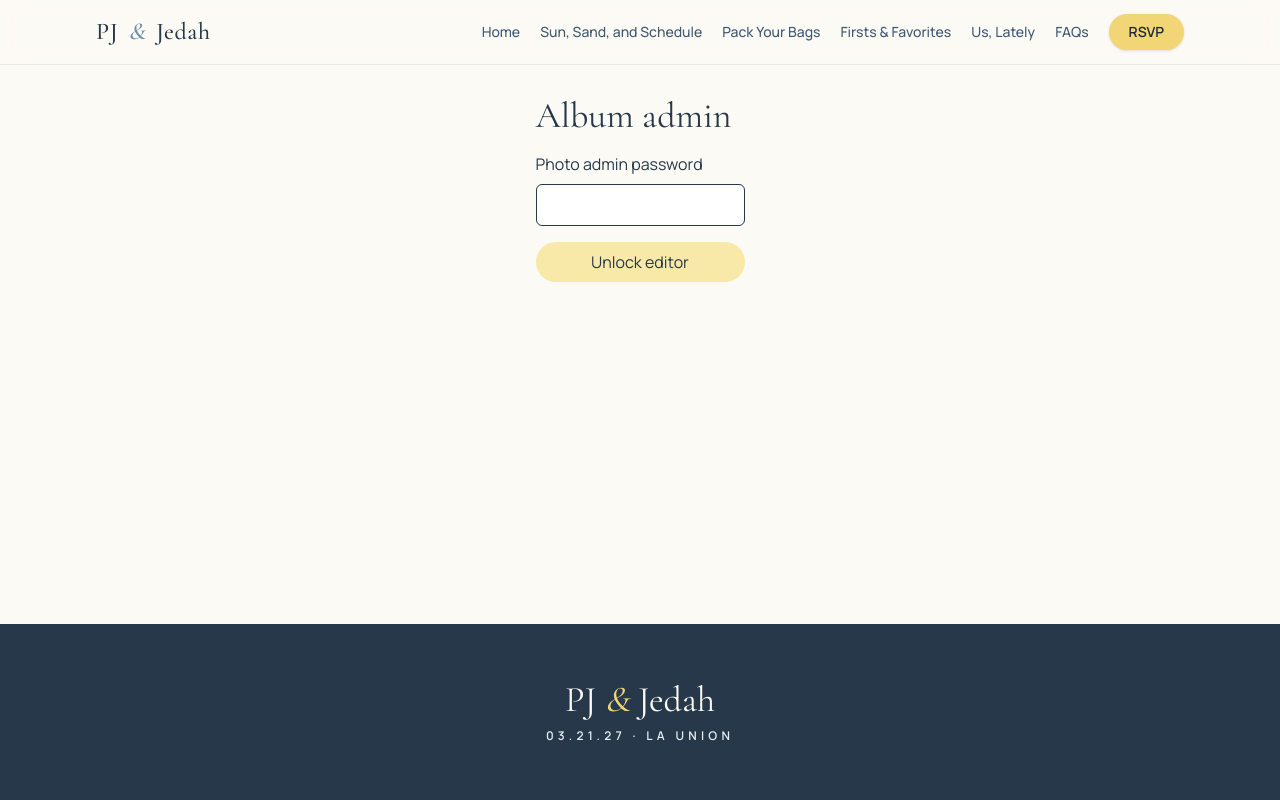
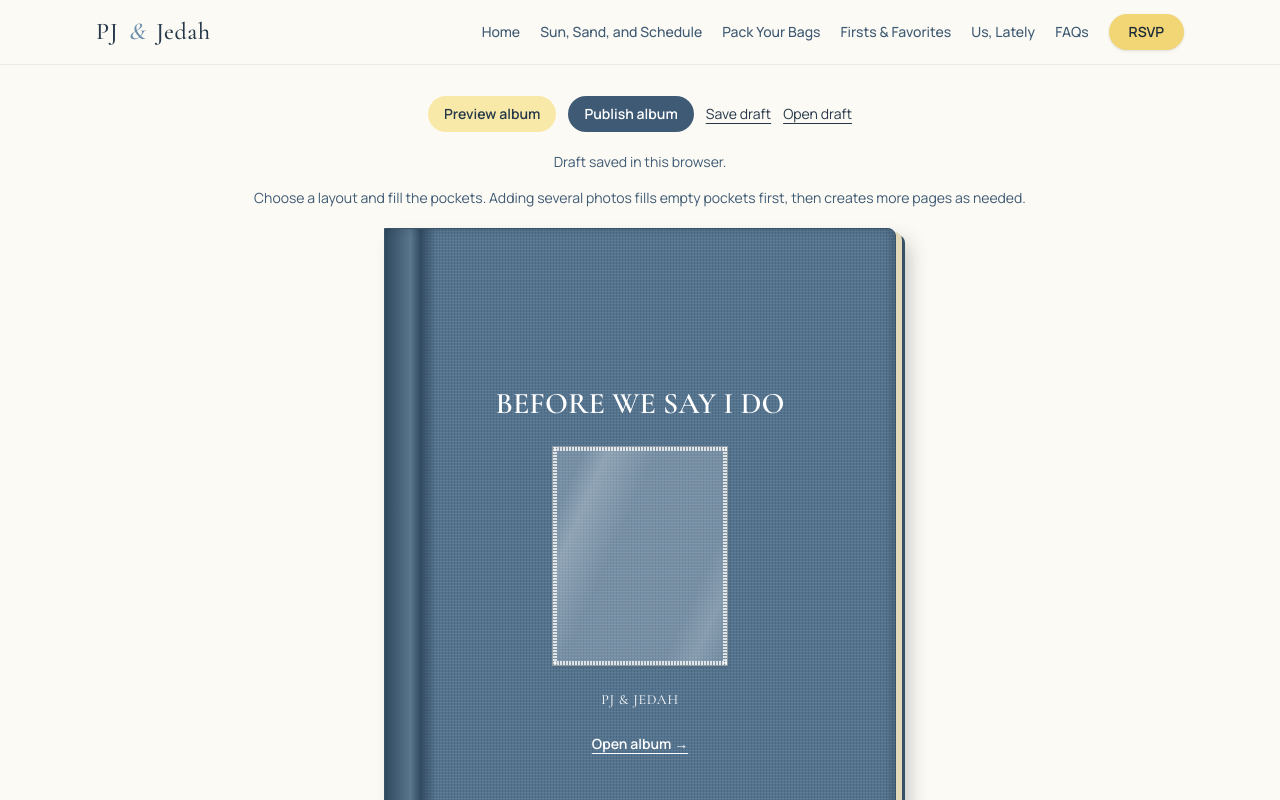
Before and after one commit to pjudal/wedding-site, a Next.js app: page /album-admin in a window 1280 px wide. Built offline with nearby package versions, Linux system fonts and the light colour scheme.

Commit message:
Match album admin to optional photo admin password

```diff
--- a/src/app/album-admin/page.tsx
+++ b/src/app/album-admin/page.tsx
@@ -1,7 +1,12 @@
 import { AlbumAdmin } from "@/components/AlbumAdmin";
+
+import { PhotoAlbum } from "@/components/PhotoAlbum";
+import { albumRequiresPassword } from "@/lib/photos";
+
+export const dynamic = "force-dynamic";
 
 export const metadata = { title: "Album admin", robots: { index: false, follow: false } };
 
 export default function AlbumAdminPage() {
-  return <main className="mx-auto min-h-[70svh] max-w-[90rem] px-4 pb-16 pt-24"><AlbumAdmin /></main>;
+  return <main className="mx-auto min-h-[70svh] max-w-[90rem] px-4 pb-16 pt-24">{albumRequiresPassword() ? <AlbumAdmin /> : <PhotoAlbum adminKey="" />}</main>;
 }
--- a/src/app/api/album/route.ts
+++ b/src/app/api/album/route.ts
@@ -1,5 +1,5 @@
 import { randomUUID } from "node:crypto";
-import { isAlbumAdmin, readAlbumObject, writeAlbumObject } from "@/lib/photos";
+import { isAdminKey, readAlbumObject, writeAlbumObject } from "@/lib/photos";
 
 const photoId = /^[a-f0-9-]{36}\.jpg$/;
 const layouts = new Set(["cover", "horizontal", "single", "pair", "trio", "four", "six"]);
@@ -36,7 +36,8 @@ export async function GET(request: Request) {
 }
 
 export async function POST(request: Request) {
-  if (!isAlbumAdmin(request.headers.get("x-album-admin"))) {
+  const key = request.headers.get("x-album-admin");
+  if (key === null || !isAdminKey(key)) {
     return Response.json({ error: "Admin password required." }, { status: 403 });
   }
   const action = new URL(request.url).searchParams.get("action");
--- a/src/components/PhotoAlbum.tsx
+++ b/src/components/PhotoAlbum.tsx
@@ -273,7 +273,7 @@ export function PhotoAlbum({ adminKey }: { adminKey?: string }) {
   }
 
   async function publishAlbum() {
-    if (!adminKey || busy) return;
+    if (adminKey === undefined || busy) return;
     setBusy(true);
     setError("");
     setPublishNotice("");
--- a/src/lib/photos.ts
+++ b/src/lib/photos.ts
@@ -295,8 +295,8 @@ export async function setHidden(id: string, hidden: boolean) {
 }
 
 // The couple’s album is separate from guest uploads.
-export function isAlbumAdmin(key: unknown) {
-  return Boolean(configuredKey("admin")) && isAdminKey(key);
+export function albumRequiresPassword() {
+  return Boolean(configuredKey("admin"));
 }
 
 export async function readAlbumObject(key: string): Promise<Response | null> {
```
